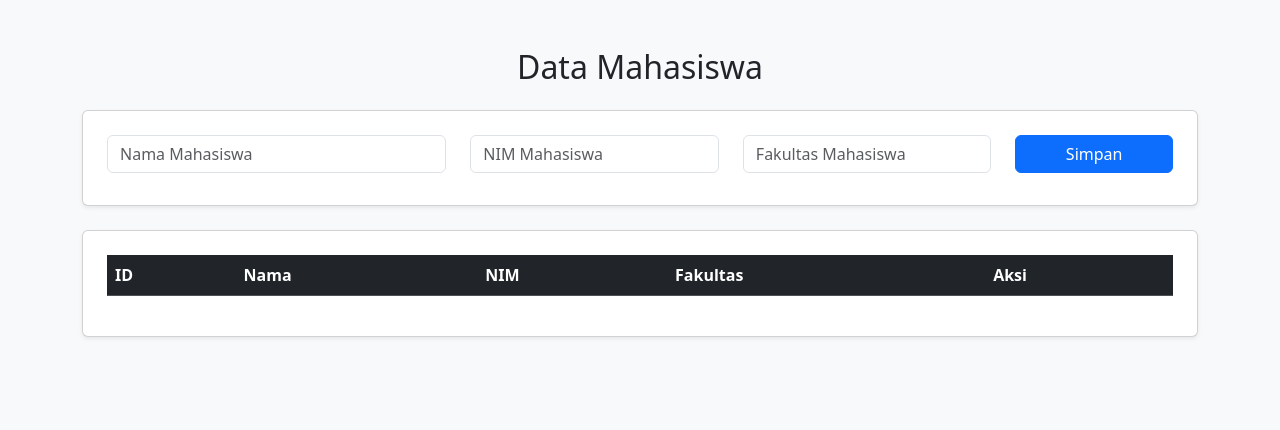
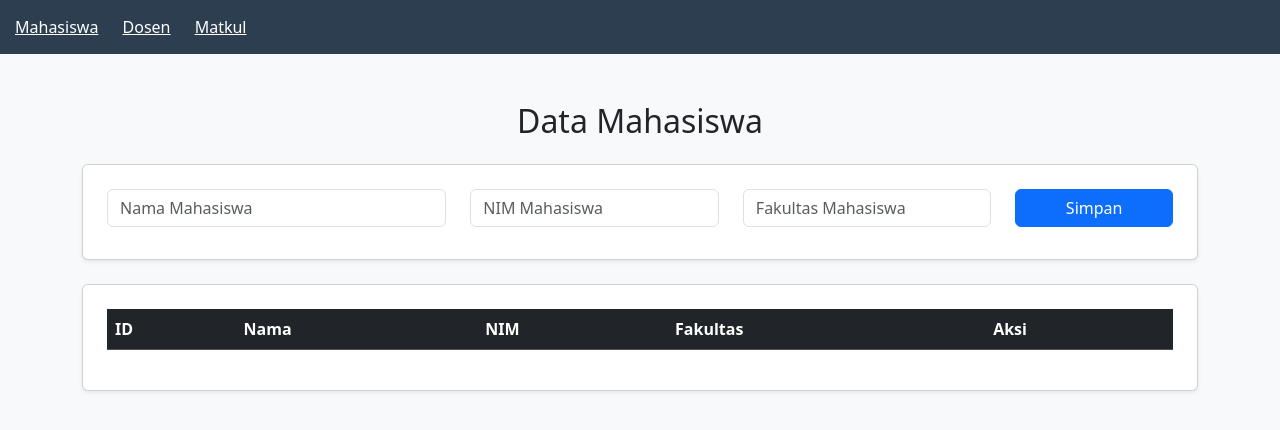
Before and after one commit to ZeligSukaNgoding/mahasiswa, a website: page index.html in a window 1280 px wide. Drawn offline with nearby package versions, Linux system fonts and the light colour scheme; no server answers.

Commit message:
update navbar

```diff
--- a/index.html
+++ b/index.html
@@ -7,6 +7,12 @@
     <link href="https://cdn.jsdelivr.net/npm/bootstrap@5.3.8/dist/css/bootstrap.min.css" rel="stylesheet" integrity="sha384-sRIl4kxILFvY47J16cr9ZwB07vP4J8+LH7qKQnuqkuIAvNWLzeN8tE5YBujZqJLB" crossorigin="anonymous">
 </head>
 <body class="bg-light">
+
+    <nav style="background:#2c3e50; padding:15px;">
+  <a href="/" style="color:white; margin-right:20px;">Mahasiswa</a>
+  <a href="/dosen.html" style="color:white; margin-right:20px;">Dosen</a>
+  <a href="/matkul.html" style="color:white;">Matkul</a>
+</nav>
 
     <div class="container mt-5">
     <h2 class="text-center mb-4">Data Mahasiswa</h2>
```
